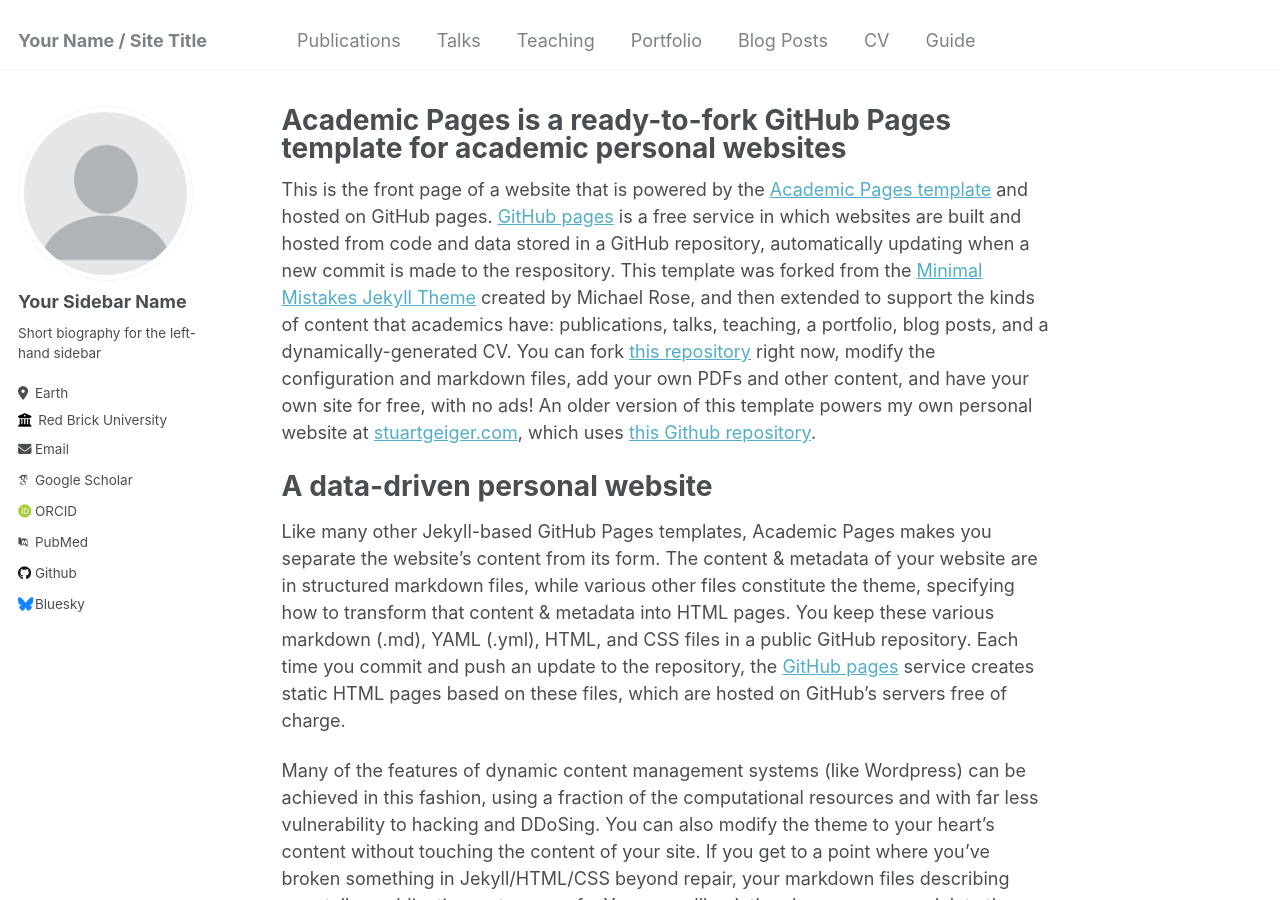
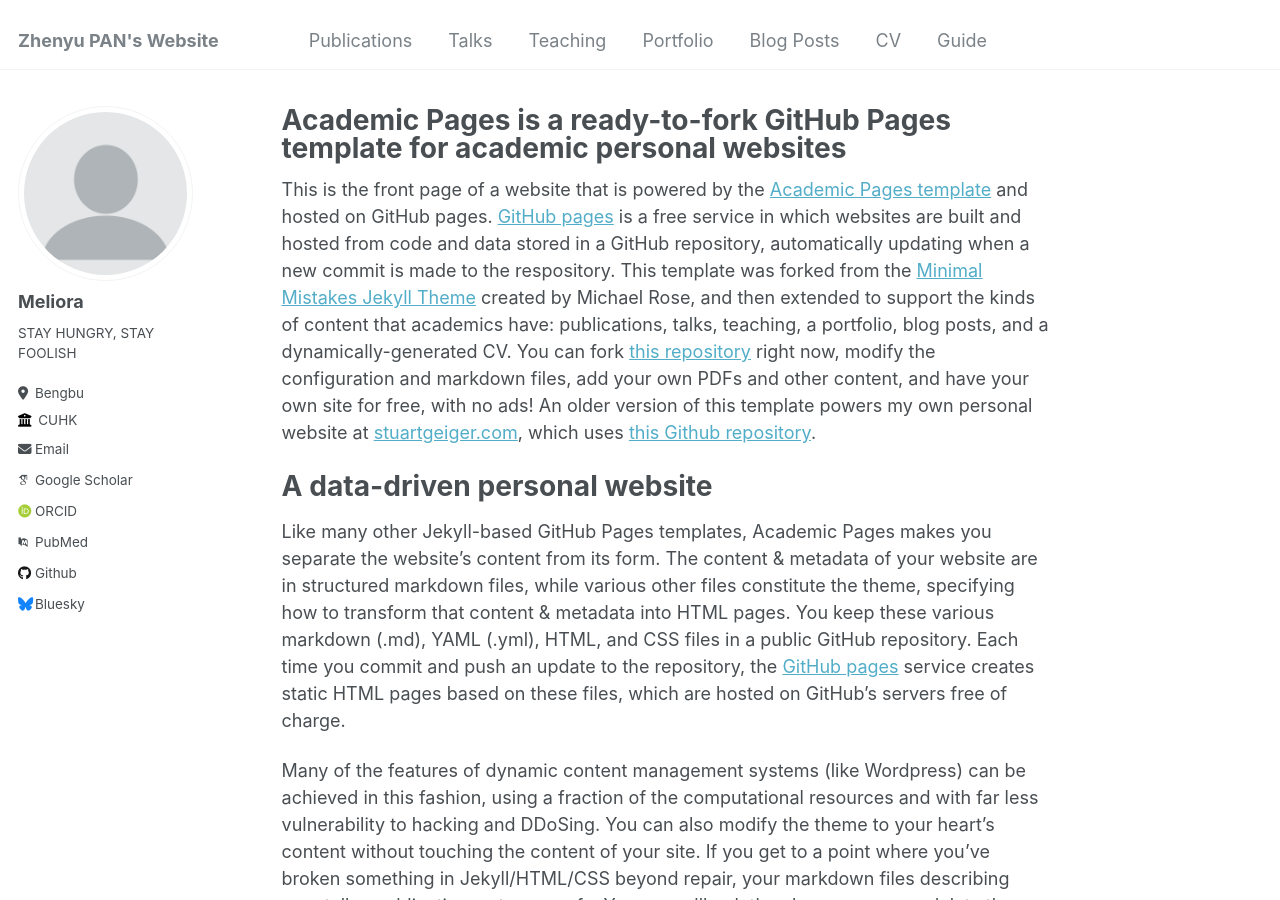
Before and after one commit to Dormiveglia-elf/Dormiveglia-elf.github.io, a Jekyll site: the page built from _pages/about.md, in a window 1280 px wide and 900 px high. Built offline with Jekyll 4.4.1, drawn with Linux system fonts in a browser that asks for light colours; some web fonts are replaced.

Commit message:
Update _config.yml

```diff
--- a/_config.yml
+++ b/_config.yml
@@ -8,7 +8,7 @@
 
 # Basic Site Settings
 locale                   : "en-US"
-title                    : "Your Name / Site Title"
+title                    : "Zhenyu PAN's Website"
 title_separator          : "-"
 name                     : &name "Your Name"
 description              : &description "personal description"
@@ -22,13 +22,13 @@ repository               : "academicpages/academicpages.github.io"
 author:
   # Biographic information
   avatar           : "profile.png"
-  name             : "Your Sidebar Name"
+  name             : "Meliora"
   pronouns         : # example: "she/her"
-  bio              : "Short biography for the left-hand sidebar"
-  location         : "Earth"
-  employer         : "Red Brick University"
+  bio              : "STAY HUNGRY, STAY FOOLISH"
+  location         : "Bengbu"
+  employer         : "CUHK"
   uri              : # URL
-  email            : "none@example.org"
+  email            : "120090196@link.cuhk.edu.cn"
 
   # Academic websites
   arxiv            : # URL - Update with the correct link to your profile
```
